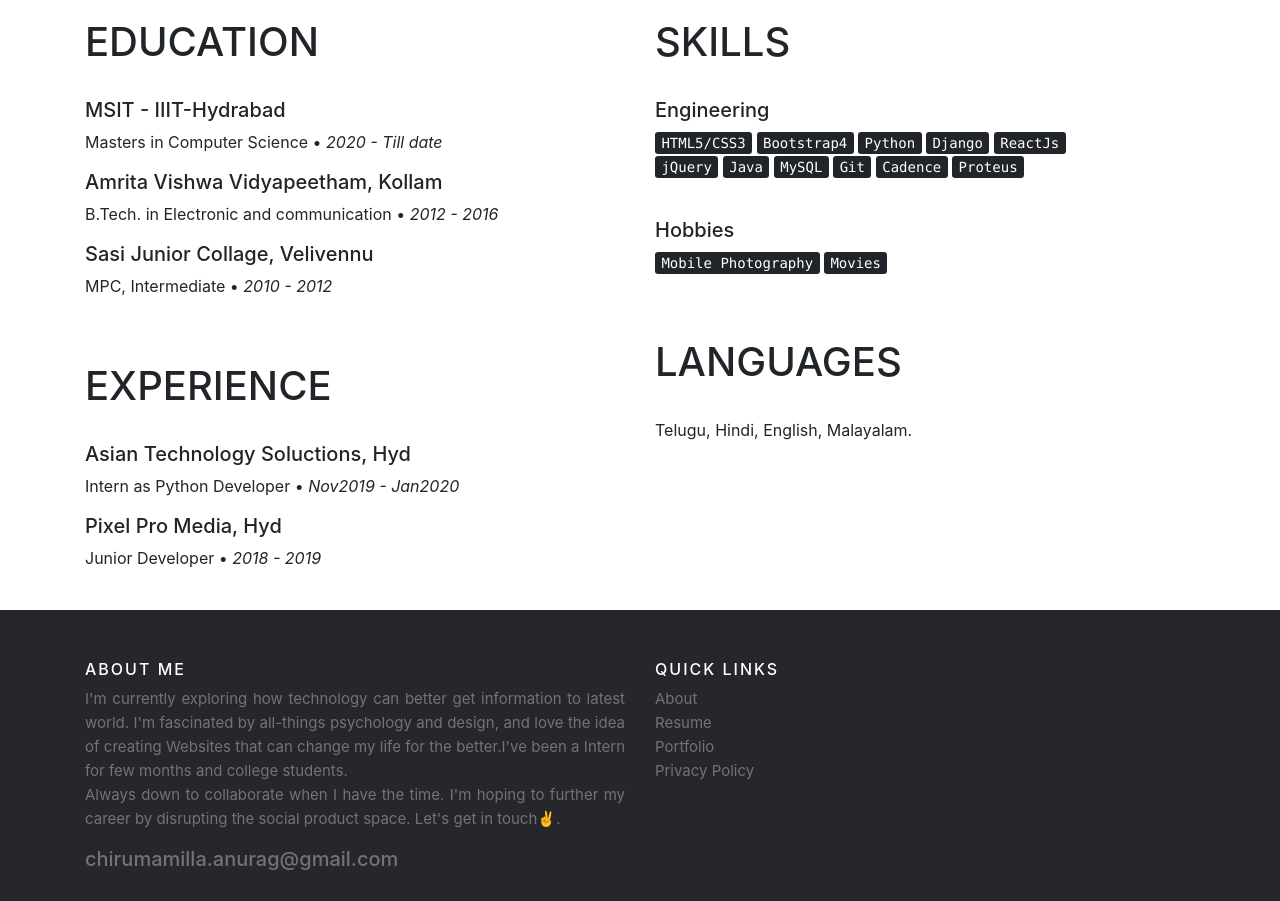
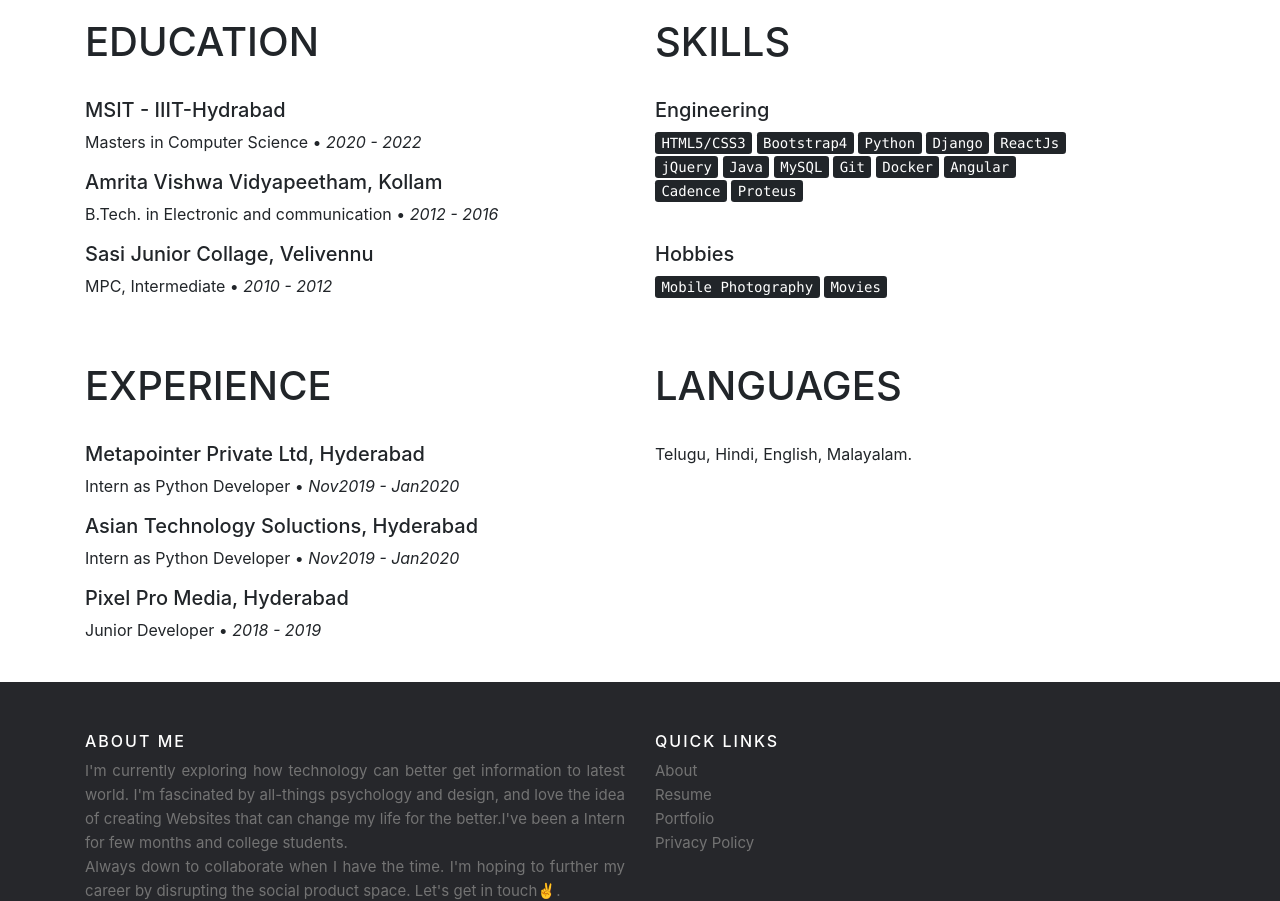
Before and after one commit to nagasaianurag/React-PersonalProfile, a plain HTML site: page about.html in a window 1280 px wide. Shown: the part 1520-2421 px from the top of the page. Drawn offline with nearby package versions, Linux system fonts and the light colour scheme.

Commit message:
changed expirene and edu

```diff
--- a/about.html
+++ b/about.html
@@ -78,23 +78,27 @@
 	    <div class="col-sm-6">
 	      <h1>EDUCATION</h1><br>
 	      <h5>MSIT - IIIT-Hydrabad</h5>
-	      <p>Masters in Computer Science • <i>2020 - Till date</i></p>
+	      <p>Masters in Computer Science • <i>2020 - 2022</i></p>
 	      <h5>Amrita Vishwa Vidyapeetham, Kollam</h5>
 	      <p>B.Tech. in Electronic and communication • <i>2012 - 2016</i></p>
 		  <h5>Sasi Junior Collage, Velivennu</h5>
 	      <p>MPC, Intermediate • <i>2010 - 2012</i></p>
 	      <br><br>
 	      <h1>EXPERIENCE</h1><br>
-	      <h5>Asian Technology Soluctions, Hyd</h5>
+		  <h5>Metapointer Private Ltd, Hyderabad</h5>
 	      <p>Intern as Python Developer • <i>Nov2019 - Jan2020</i></p>
-	      <h5>Pixel Pro Media, Hyd</h5>
+	      <h5>Asian Technology Soluctions, Hyderabad</h5>
+	      <p>Intern as Python Developer • <i>Nov2019 - Jan2020</i></p>
+	      <h5>Pixel Pro Media, Hyderabad</h5>
 	      <p>Junior Developer • <i>2018 - 2019</i></p>
 
 	    </div>
 	    <div class="col-sm-6">
 	      <h1>SKILLS</h1><br>
 	      <h5>Engineering</h5>
-	      <p><kbd>HTML5/CSS3</kbd> <kbd>Bootstrap4</kbd> <kbd>Python</kbd> <kbd>Django</kbd> <kbd>ReactJs</kbd> <br><kbd>jQuery</kbd> <kbd>Java</kbd> <kbd>MySQL</kbd> <kbd>Git</kbd> <kbd>Cadence</kbd> <kbd>Proteus</kbd> </p><br>
+	      <p><kbd>HTML5/CSS3</kbd> <kbd>Bootstrap4</kbd> <kbd>Python</kbd> <kbd>Django</kbd> <kbd>ReactJs</kbd> <br>
+			<kbd>jQuery</kbd> <kbd>Java</kbd> <kbd>MySQL</kbd> <kbd>Git</kbd> <kbd>Docker</kbd> <kbd>Angular</kbd> <br>
+			<kbd>Cadence</kbd> <kbd>Proteus</kbd> </p><br>
 	      <h5>Hobbies</h5>
 	      <p><kbd>Mobile Photography</kbd> <kbd>Movies</kbd></p>
 		  <br><br>
```
